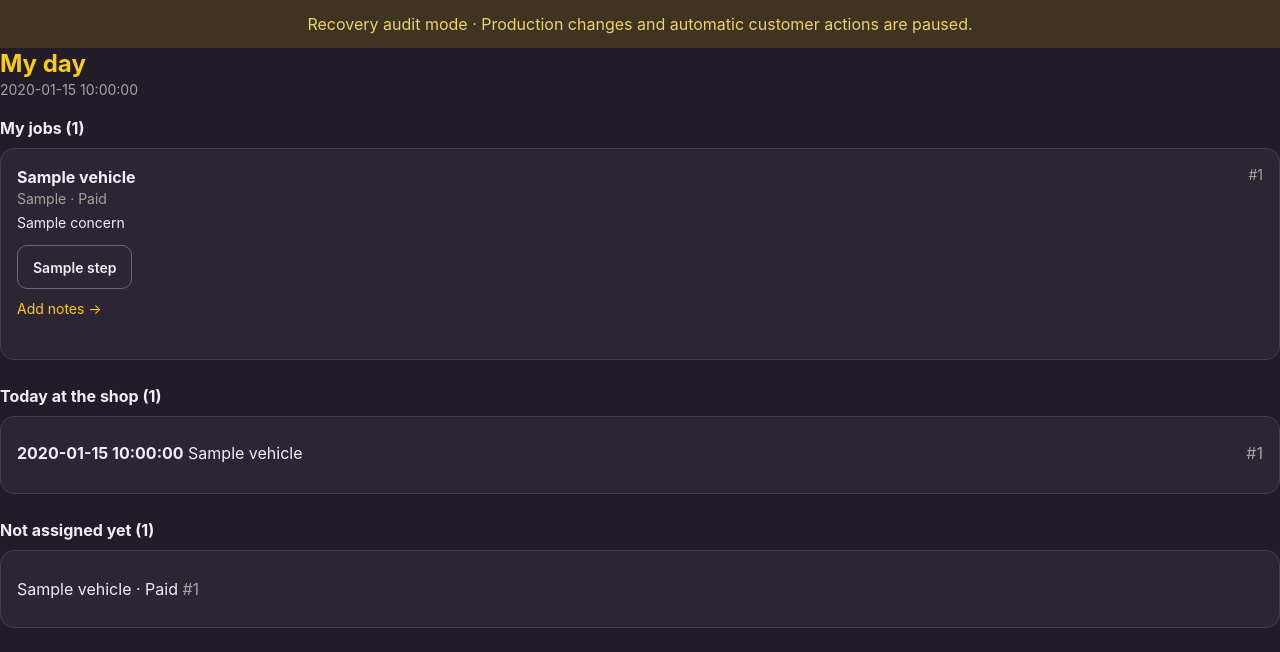
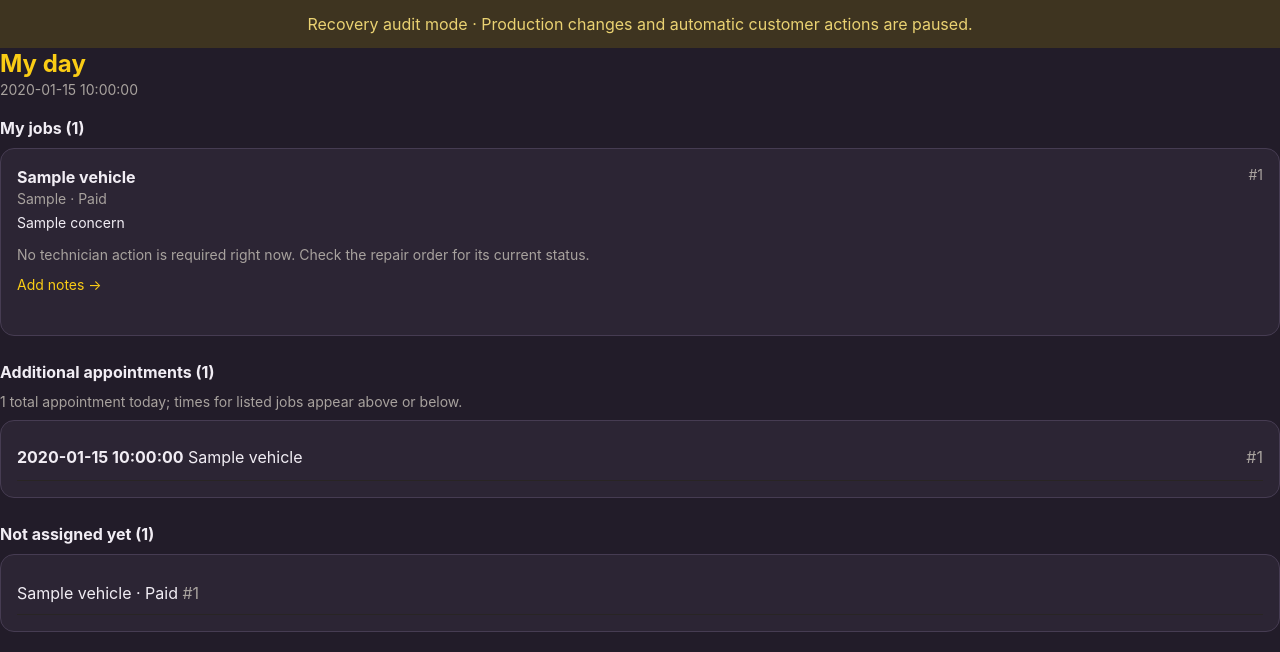
Before and after one commit to imperialauto/shop, a FastAPI app: template app/templates/my_day.html in a window 1280 px wide. Shown: the top 652 px of the page. Run offline with FastAPI, Linux system fonts and the light colour scheme; the template is opened without the code that fills it: most values are stand-ins (such as "Sample title", 1, 10 or a date in 2020); some libraries are stand-ins or nearby versions.

Commit message:
Show one canonical next action and avoid duplicate My Day appointment cards

```diff
--- a/app/templates/my_day.html
+++ b/app/templates/my_day.html
@@ -14,24 +14,39 @@
     <div class="text-sm text-stone-400">{{ ro.customer.first_name or '' }} · {{ ro.status.replace('_', ' ').title() }}</div>
     {% if ro.concern %}<p class="text-sm mt-1">{{ ro.concern[:160] }}</p>{% endif %}
   </a>
-  <form method="post" action="/ro/{{ ro.id }}/update-status?back=my-day" class="flex flex-wrap gap-2 mt-3">
-    {% for key, label in steps if key != ro.status %}
-    <button type="submit" name="status" value="{{ key }}" class="btn-secondary" style="min-height:44px">{{ label }}</button>
-    {% endfor %}
-  </form>
+  {% if visit_by_ro.get(ro.id) %}
+  <p class="text-sm text-stone-400 mt-1">Today {{ visit_by_ro[ro.id].time }}{% if visit_by_ro[ro.id].mobile %} · Mobile{% else %} · Shop{% endif %}</p>
+  {% endif %}
+  {% set step = next_steps.get(ro.id) %}
+  {% if step %}
+  <div class="mt-3 text-sm">
+    <p class="text-stone-400 mb-2">Next · {{ step.who }}: <strong class="text-stone-100">{{ step.title }}</strong></p>
+    {% if step.post %}
+    <form method="post" action="{{ step.post }}?back=my-day">
+      {% for key, value in step.fields.items() %}<input type="hidden" name="{{ key }}" value="{{ value }}">{% endfor %}
+      <button type="submit" class="btn-primary" style="min-height:44px">{{ step.button }}</button>
+    </form>
+    {% elif step.href %}
+    <a href="{{ '/ro/' ~ ro.id ~ step.href if step.href.startswith('#') else step.href }}" class="btn-primary" style="display:inline-block;min-height:44px">{{ step.button }}</a>
+    {% endif %}
+  </div>
+  {% else %}
+  <p class="text-sm text-stone-400 mt-3">No technician action is required right now. Check the repair order for its current status.</p>
+  {% endif %}
   <a href="/ro/{{ ro.id }}#notes" class="text-sm text-yellow-400" style="display:inline-block;margin-top:10px;min-height:44px">Add notes →</a>
 </div>
 {% else %}
 <div class="card mb-3 text-sm text-stone-400">No jobs assigned to you right now.</div>
 {% endfor %}
 
-<h2 class="font-bold mt-6 mb-2">Today at the shop ({{ visits|length }})</h2>
+<h2 class="font-bold mt-6 mb-2">Additional appointments ({{ visits|length }})</h2>
+<p class="text-sm text-stone-400 mb-2">{{ appointment_count }} total appointment{{ 's' if appointment_count != 1 }} today; times for listed jobs appear above or below.</p>
 <div class="card mb-3">
 {% for v in visits %}
   <a href="/ro/{{ v.ro.id }}" class="flex justify-between py-2 border-b border-stone-800" style="text-decoration:none;color:inherit;min-height:44px">
     <span><strong>{{ v.time }}</strong> {{ vehicle(v.ro) }}{% if v.mobile %} · Mobile{% endif %}</span><span class="text-stone-400">#{{ v.ro.id }}</span>
   </a>
-{% else %}<p class="text-sm text-stone-400">No appointments booked in the app today. Check the calendar for others.</p>{% endfor %}
+{% else %}<p class="text-sm text-stone-400">No additional appointments outside the job lists. Check the calendar for external events.</p>{% endfor %}
 </div>
 
 <h2 class="font-bold mt-6 mb-2">Not assigned yet ({{ unassigned|length }})</h2>
@@ -40,6 +55,7 @@
   <div class="flex items-center justify-between gap-3 py-2 border-b border-stone-800" style="min-height:44px">
     <a href="/ro/{{ ro.id }}" style="text-decoration:none;color:inherit;flex:1;min-width:0">
       <span>{{ vehicle(ro) }} · {{ ro.status.replace('_', ' ').title() }}</span> <span class="text-stone-400">#{{ ro.id }}</span>
+      {% if visit_by_ro.get(ro.id) %}<span class="text-stone-400 text-xs"> · Today {{ visit_by_ro[ro.id].time }}{% if visit_by_ro[ro.id].mobile %} mobile{% endif %}</span>{% endif %}
     </a>
     {% if can_take %}<form method="post" action="/ro/{{ ro.id }}/assign?back=my-day"><input type="hidden" name="assigned_tech_id" value="{{ user.id }}"><button type="submit" class="btn-primary" style="min-height:44px">Take it</button></form>{% endif %}
   </div>
```
